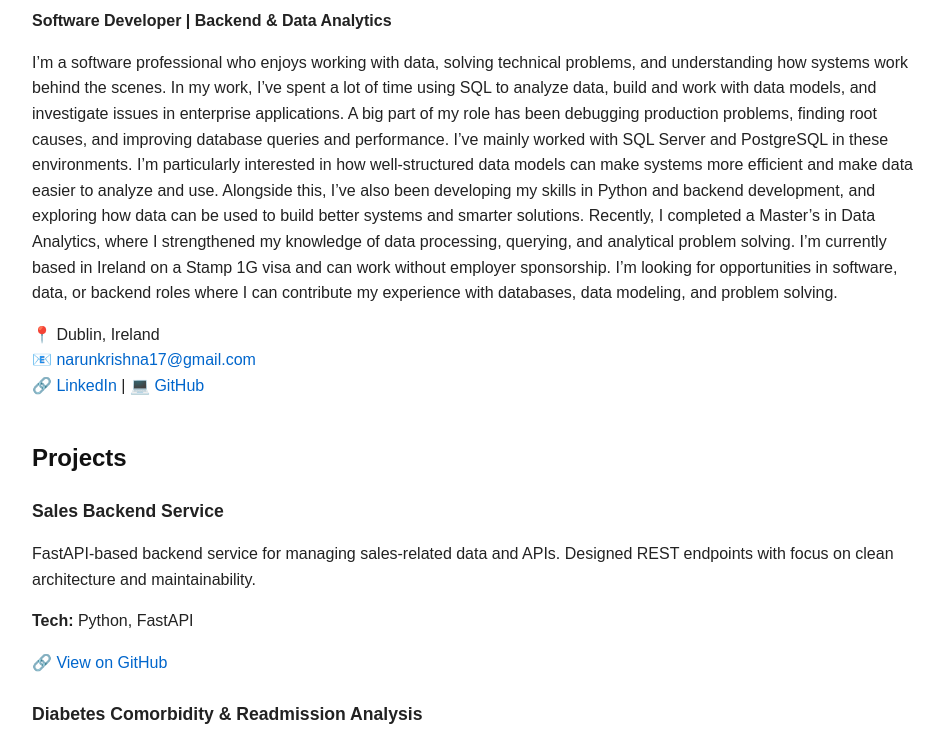
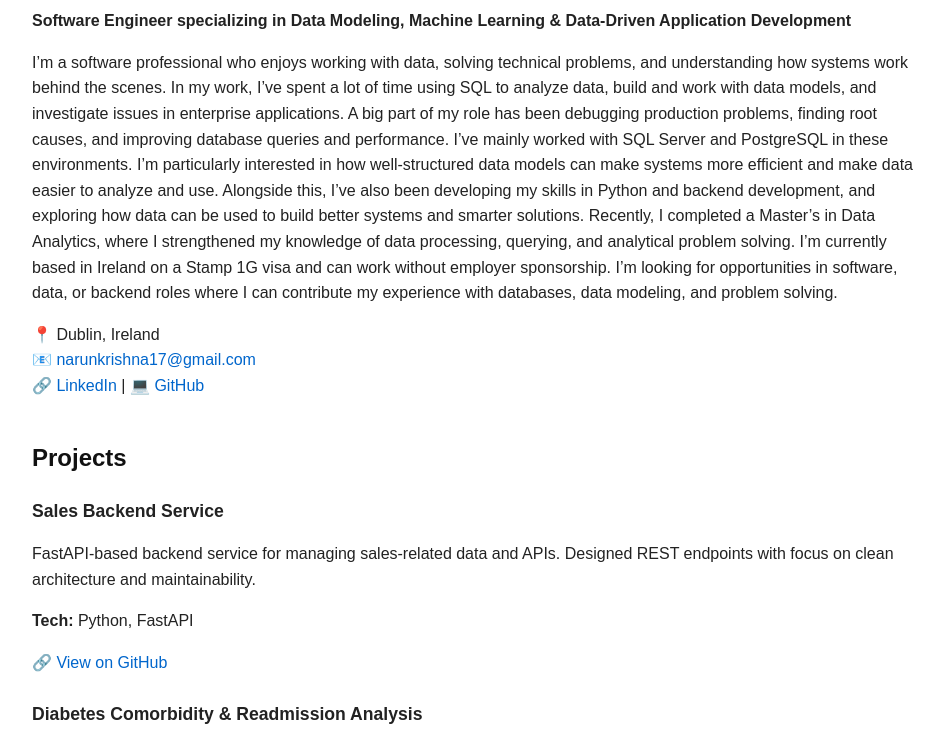
Before and after one commit to ARUNAK17/ARUNAK17.github.io, a plain HTML site: page index.html in a window 1280 px wide. Shown: the part 99-840 px from the top of the page, without its empty margins (158-1102 px from the left). Drawn offline with Linux system fonts and the light colour scheme.

Commit message:
Update index.html

```diff
--- a/index.html
+++ b/index.html
@@ -54,7 +54,7 @@
 <body>
 
   <h1>Arunkrishna Narayanamoorthy</h1>
-  <p><strong>Software Developer | Backend & Data Analytics</strong></p>
+  <p><strong>Software Engineer specializing in Data Modeling, Machine Learning & Data-Driven Application Development</strong></p>
   <p>
   I’m a software professional who enjoys working with data, solving technical problems, and understanding how systems work behind the scenes.
   In my work, I’ve spent a lot of time using SQL to analyze data, build and work with data models, and investigate issues in enterprise applications. A big part of my role has been debugging production problems, finding root causes, and improving database queries and performance. I’ve mainly worked with SQL Server and PostgreSQL in these environments.
```
